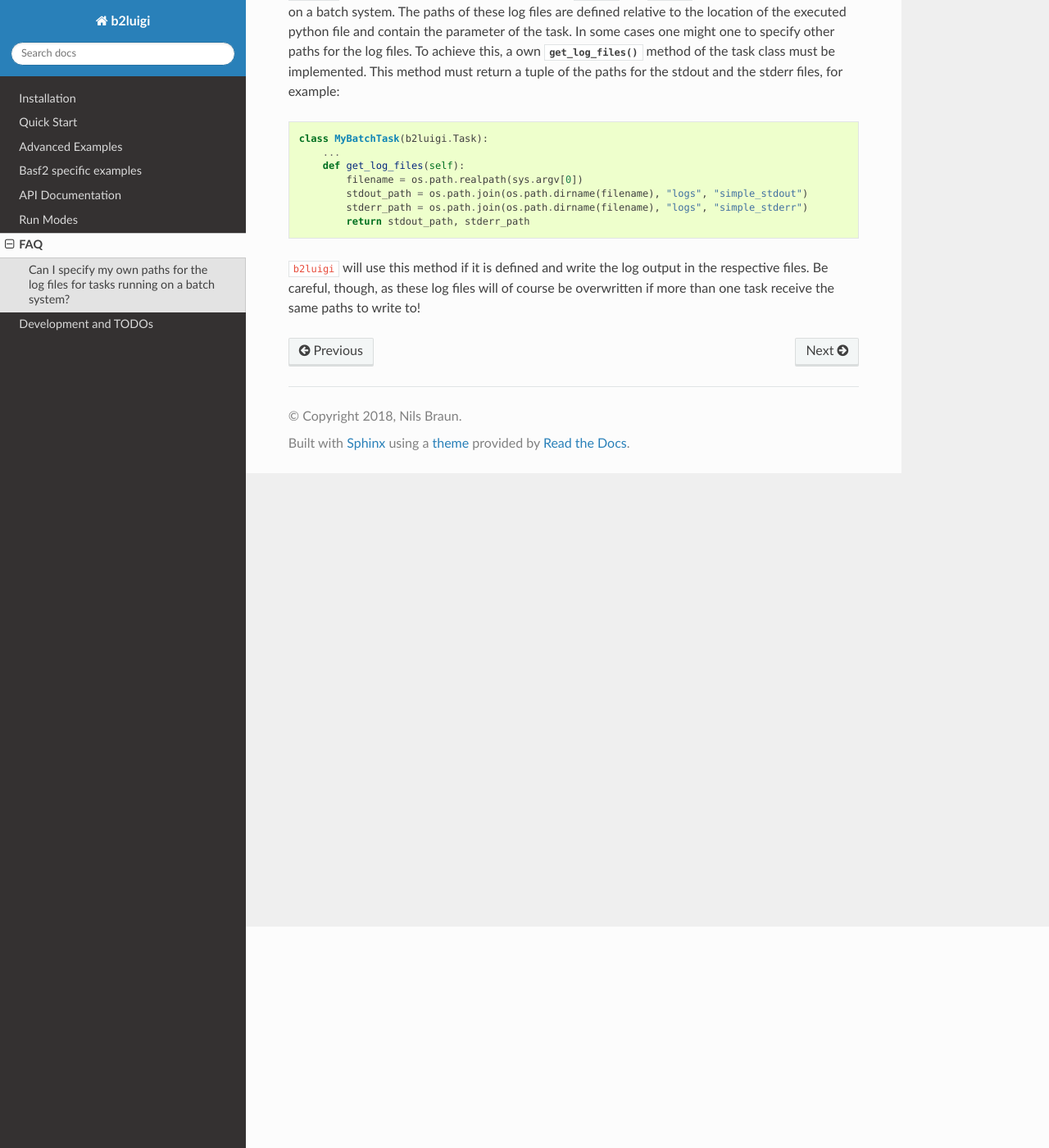
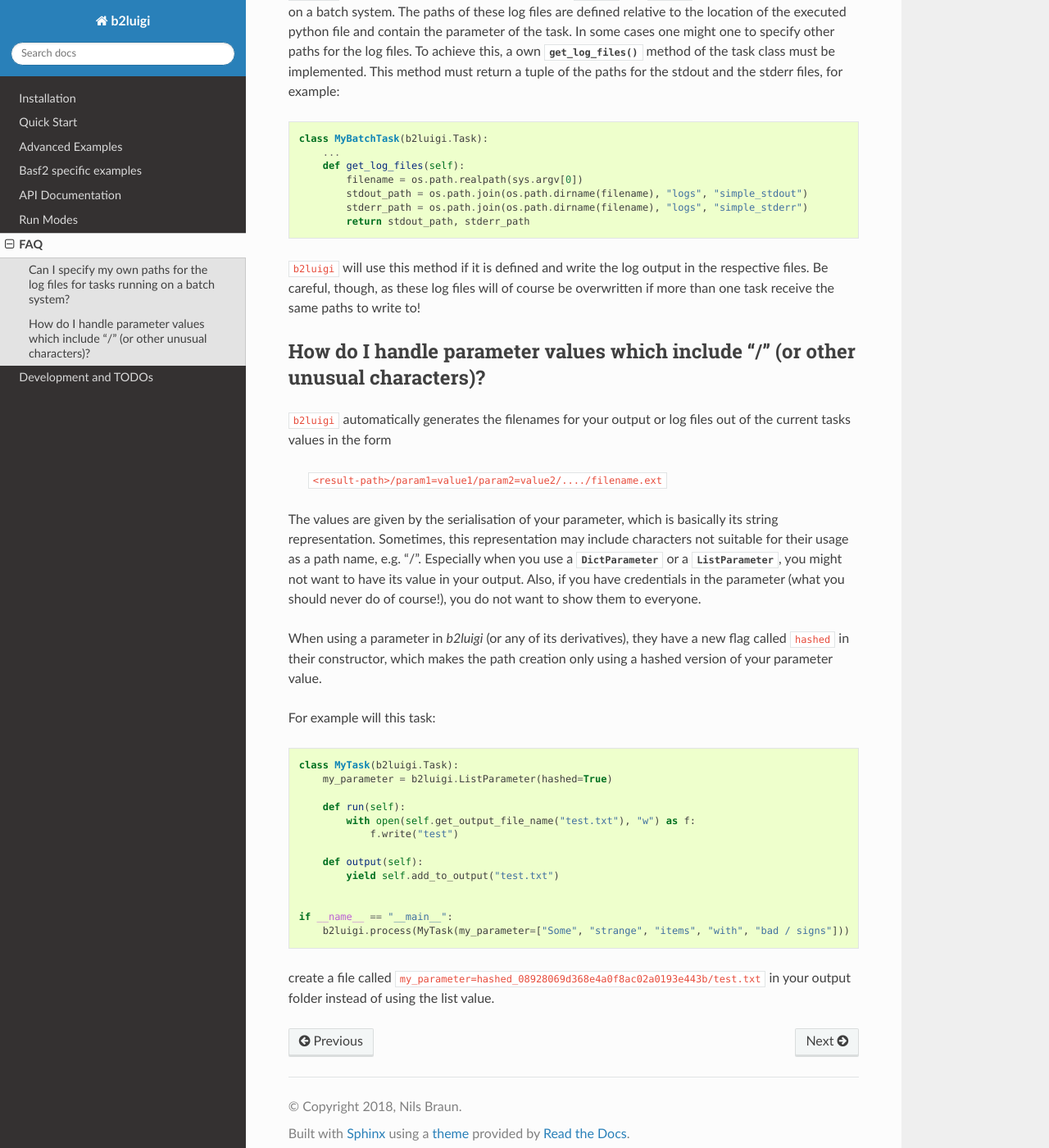
Before and after one commit to nils-braun/b2luigi, a Sphinx documentation site: the page built from docs/advanced/faq.rst, in a window 1280 px wide and 1400 px high, scrolled down 270 px. Shown: the whole window at 82% size. Built offline with Sphinx 7.4.7 and the Read the Docs theme 2.0.0, drawn with Linux system fonts in a browser that asks for light colours.

Commit message:
Also added an FAQ entry and documentation

```diff
--- a/docs/advanced/faq.rst
+++ b/docs/advanced/faq.rst
@@ -27,3 +27,42 @@ must return a tuple of the paths for the stdout and the stderr files, for exampl
 ``b2luigi`` will use this method if it is defined and write the log output in the respective
 files. Be careful, though, as these log files will of course be overwritten if more than one
 task receive the same paths to write to!
+
+
+How do I handle parameter values which include "/" (or other unusual characters)?
+---------------------------------------------------------------------------------
+
+``b2luigi`` automatically generates the filenames for your output or log files out of
+the current tasks values in the form
+
+    ``<result-path>/param1=value1/param2=value2/..../filename.ext``
+
+The values are given by the serialisation of your parameter, which is basically its string representation.
+Sometimes, this representation may include characters not suitable for their usage as a path name,
+e.g. "/".
+Especially when you use a :obj:`DictParameter` or a :obj:`ListParameter`, you might not
+want to have its value in your output.
+Also, if you have credentials in the parameter (what you should never do of course!), you do not
+want to show them to everyone.
+
+When using a parameter in `b2luigi` (or any of its derivatives), they have a new flag called ``hashed``
+in their constructor, which makes the path creation only using a hashed version of your parameter value.
+
+For example will this task::
+
+    class MyTask(b2luigi.Task):
+        my_parameter = b2luigi.ListParameter(hashed=True)
+
+        def run(self):
+            with open(self.get_output_file_name("test.txt"), "w") as f:
+                f.write("test")
+
+        def output(self):
+            yield self.add_to_output("test.txt")
+
+
+    if __name__ == "__main__":
+        b2luigi.process(MyTask(my_parameter=["Some", "strange", "items", "with", "bad / signs"]))
+
+create a file called ``my_parameter=hashed_08928069d368e4a0f8ac02a0193e443b/test.txt`` in your output folder
+instead of using the list value.
```
Also changed, not shown: docs/documentation/api.rst (+12 -0 lines).
